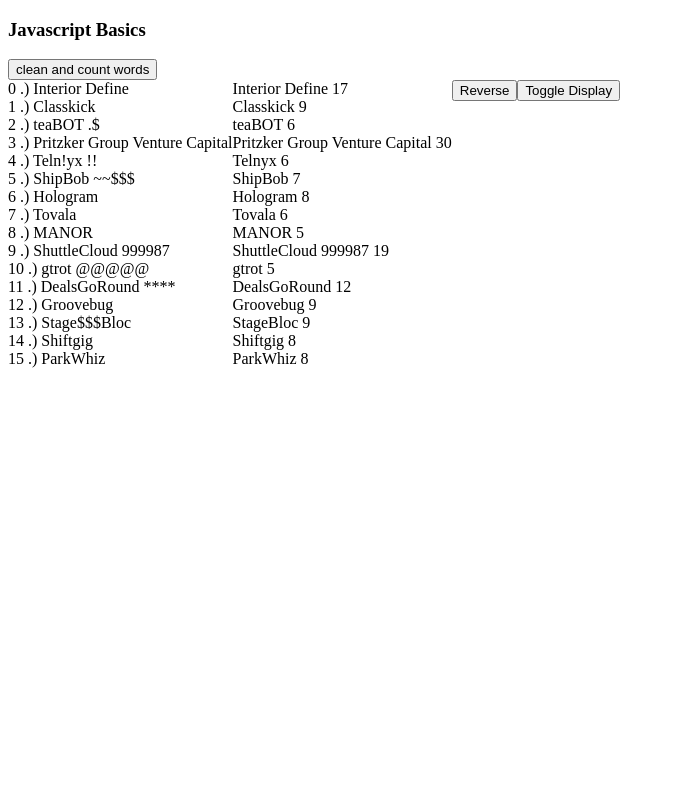
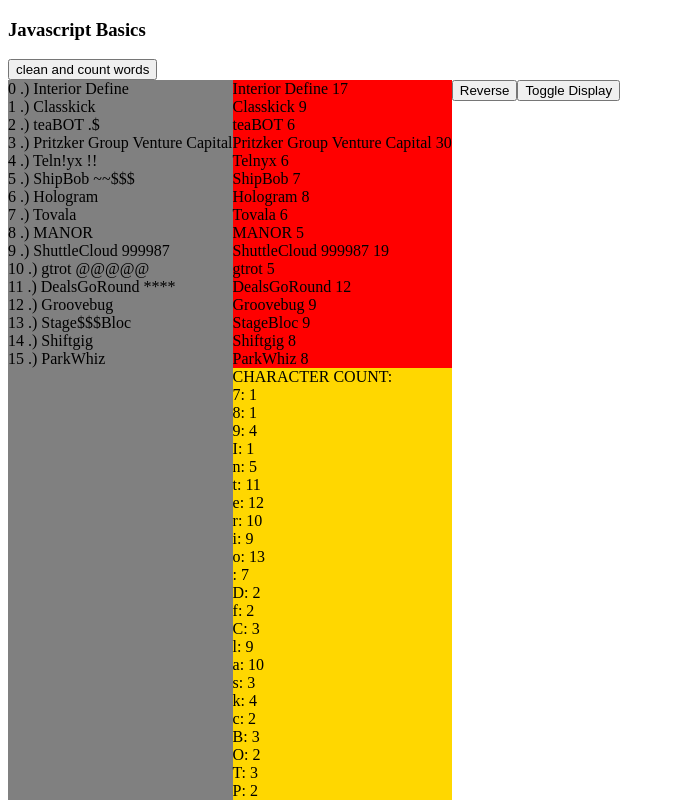
Before and after one commit to darronmcnutt/javascript101, a plain HTML site: page index.html in a window 1280 px wide. Both pictures are taken after a click on the button "clean and count words". Shown: the top 800 px of the page, without its empty margins (0-675 px from the left). Drawn offline with Linux system fonts and the light colour scheme.

Commit message:
extra credit finished

```diff
--- a/index.html
+++ b/index.html
@@ -34,7 +34,7 @@
     }
 
     .red {
-        background-image: red;
+        background-color: red;
     }
 
     .blue {
@@ -42,7 +42,7 @@
     }
 
     .gold {
-        background-image: gold;
+        background-color: gold;
     }
 </style>
 
@@ -82,11 +82,16 @@
     }
 
     function initDocument() {
+
         clearDocument();
+
         var rootDiv = document.createElement('div');
         rootDiv.id = 'rootContainer';
+
         var companyNamesContainer = document.createElement('div');
         companyNamesContainer.id = 'companyNamesContainer';
+        companyNamesContainer.className = 'startups-container';
+
         chicagoStartups.forEach( function(chicagoStartup, index) {
             var childDiv = document.createElement('div');
             var text = document.createTextNode(index.toString().concat(' .) ').concat(chicagoStartup));
@@ -96,6 +101,7 @@
 
         var cleanedContainer = document.createElement('div');
         cleanedContainer.id = 'cleanedContainer';
+        cleanedContainer.className = 'red';
 
         rootDiv.appendChild(companyNamesContainer);
         rootDiv.appendChild(cleanedContainer);
@@ -161,22 +167,51 @@
         console.log('CLEAN AND COUNT CHARACTERS');
 
         var cleanedStartups = [];
+        var charCounter = {};
         const specialChars = /[~`!@#$%^&*()-+{}\[\]:\;'",./<>?]/g;
 
         for (let item of chicagoStartups) {
-            cleanedStartups.push(item.replace(specialChars,'').trim());
+
+            let cleanedItem = item.replace(specialChars,'').trim();
+            cleanedStartups.push(cleanedItem);
+
+            // Store character count in object
+            for (let char of cleanedItem) {
+                if (charCounter.hasOwnProperty(char)) {
+                    charCounter[char] = charCounter[char] += 1;
+                } else {
+                    charCounter[char] = 1;
+                }
+            }
         }
 
         var cleanedContainer = document.getElementById('cleanedContainer');
         while (cleanedContainer.hasChildNodes()) {
             cleanedContainer.removeChild(cleanedContainer.lastChild);
         }
+
         cleanedStartups.forEach( function(chicagoStartup, index) {
             var childDiv = document.createElement('div');
             var text = document.createTextNode(chicagoStartup.concat(' ').concat(chicagoStartup.length));
             childDiv.appendChild(text);
             cleanedContainer.appendChild(childDiv);
         });
+
+        var countContainer = document.createElement('div');
+        countContainer.className = 'gold';
+        var childDiv = document.createElement('div');
+        var text = document.createTextNode("CHARACTER COUNT: ");
+        childDiv.appendChild(text);
+        countContainer.appendChild(childDiv);
+
+        for (let count in charCounter) {
+            let childDiv = document.createElement('div');
+            let textNode = document.createTextNode(count + ": " + charCounter[count]);
+            childDiv.appendChild(textNode);
+            countContainer.appendChild(childDiv);
+        }
+
+        cleanedContainer.appendChild(countContainer);
 
         /*
             TODO: REMOVES ANY SPECIAL CHARACTERS FROM EACH COMPANY NAME AND
```
